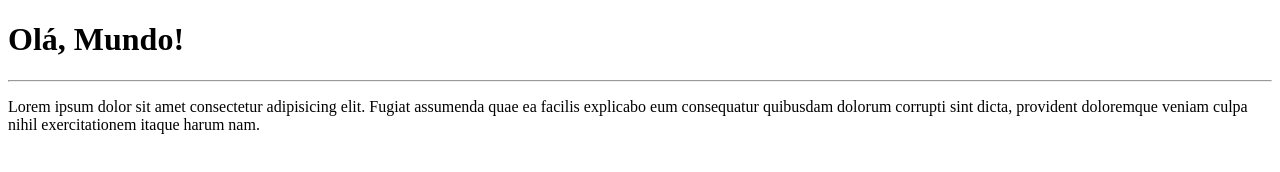
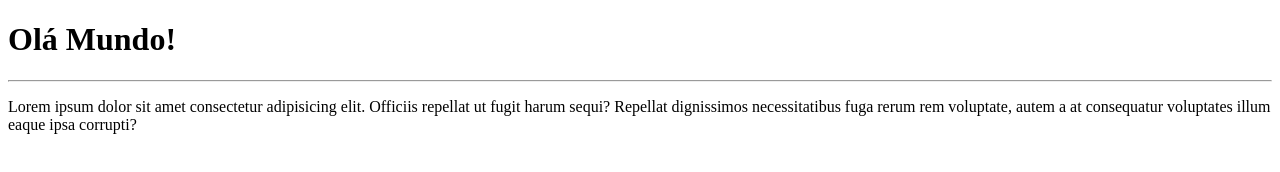
Before and after one commit to timoteopacheco/Ola-Mundo, a plain HTML site: page site-exemplo/index.html in a window 1280 px wide. Drawn offline with Linux system fonts and the light colour scheme.

Commit message:
Modificação
Modificação

```diff
--- a/site-exemplo/index.html
+++ b/site-exemplo/index.html
@@ -1,5 +1,5 @@
 <!DOCTYPE html>
-<html lang="pt">
+<html lang="en">
 <head>
     <meta charset="UTF-8">
     <meta http-equiv="X-UA-Compatible" content="IE=edge">
@@ -7,8 +7,13 @@
     <title>Document</title>
 </head>
 <body>
-    <h1>Olá, Mundo!</h1>
+    <h1>Olá Mundo!</h1>
     <hr>
-    <p>Lorem ipsum dolor sit amet consectetur adipisicing elit. Fugiat assumenda quae ea facilis explicabo eum consequatur quibusdam dolorum corrupti sint dicta, provident doloremque veniam culpa nihil exercitationem itaque harum nam.</p>
+    <p>
+        Lorem ipsum dolor sit amet consectetur adipisicing elit. Officiis repellat ut fugit harum sequi? Repellat dignissimos necessitatibus fuga rerum rem voluptate, autem a at consequatur voluptates illum eaque ipsa corrupti?
+    </p>
+
+
+
 </body>
 </html>
```
